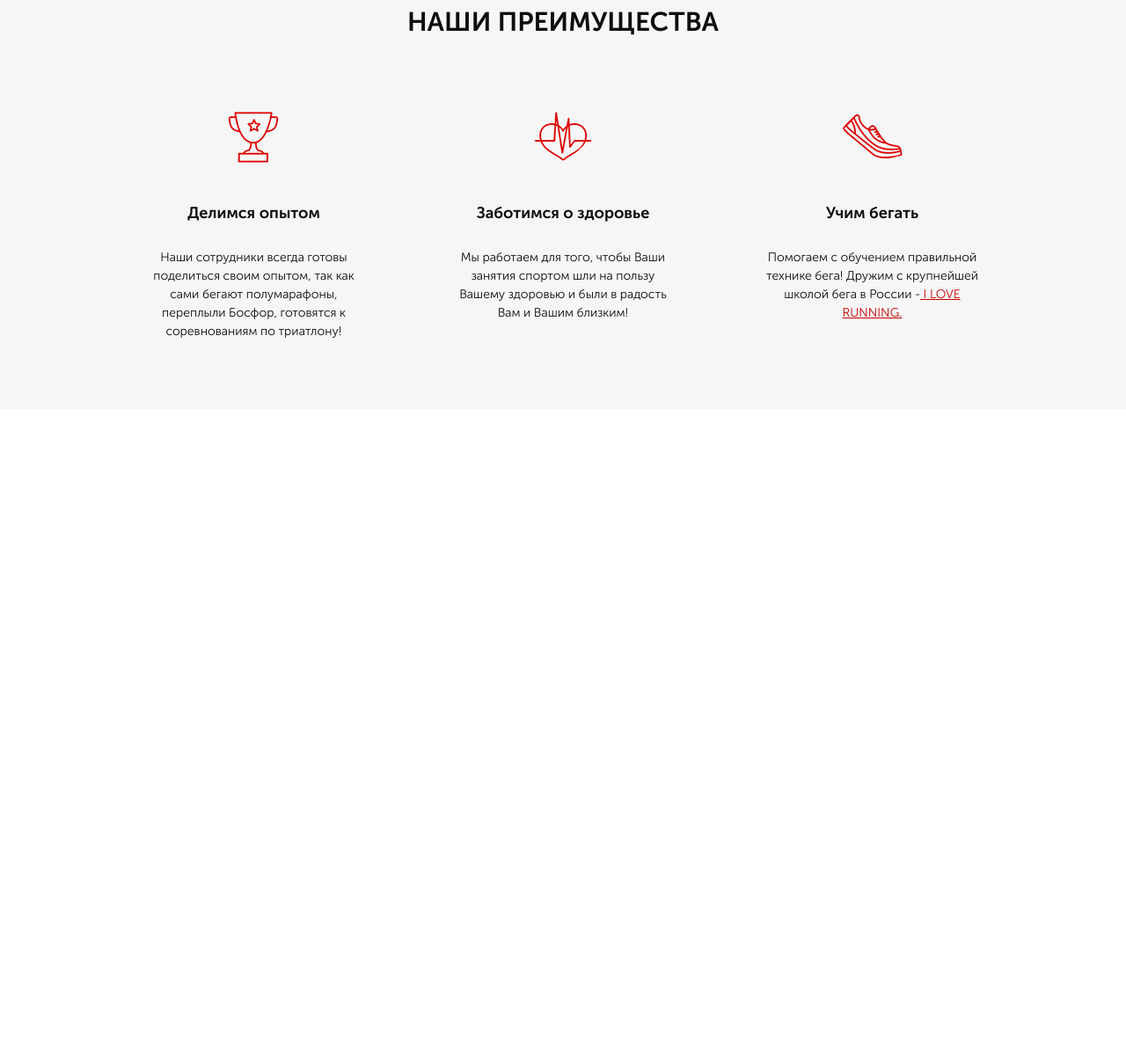
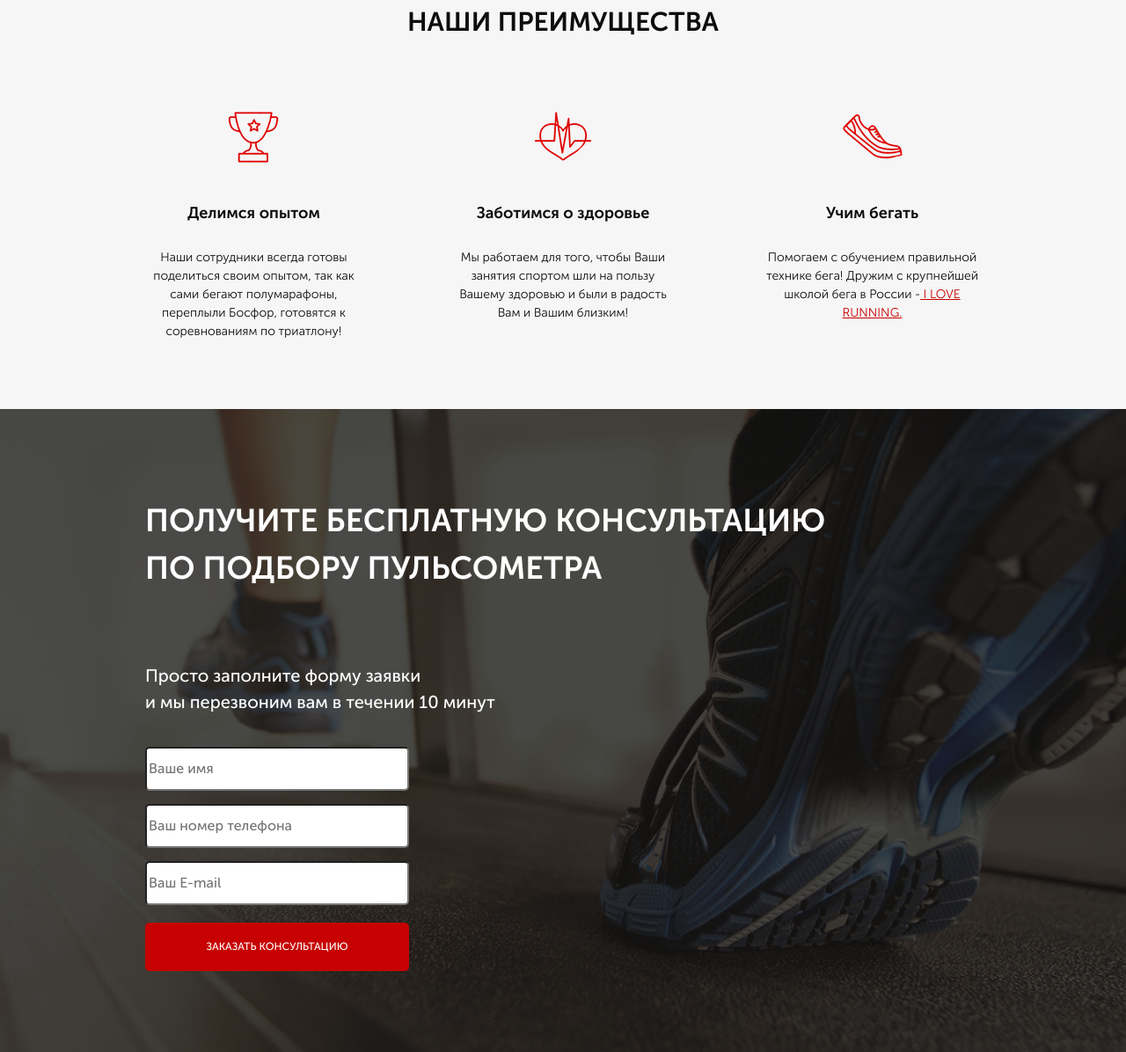
Before and after one commit to kiricenkovitalij/project_Pulse, a website: page src/index.html in a window 1280 px wide. Shown: the part 800-1996 px from the top of the page at 88% size. Before the commit the page ends 1265 px from the top, so only its background shows below. Drawn offline with Linux system fonts and the light colour scheme.

Commit message:
with form

```diff
--- a/src/index.html
+++ b/src/index.html
@@ -86,7 +86,20 @@
                 </div>
 
             </div>
-
+        </div>
+        <div class="consultation">
+            <div class="container">
+                <h2 class="promo__subheader">Получите бесплатную консультацию<br>
+                    по подбору пульсометра </h2>
+                <div class="consultation__text">Просто заполните форму заявки<br>
+                    и мы перезвоним вам в течении 10 минут</div>
+                <form action="">
+                    <input required type="text" name="first name" placeholder="Ваше имя" class="consultation__form"><br>
+                    <input required type="tel" name="tel" placeholder="Ваш номер телефона" class="consultation__form"><br>
+                    <input required type="email" name="email" placeholder="Ваш E-mail" class="consultation__form"><br>
+                    <button class="button button_main button_sub">заказать кОНСУЛЬТАЦИЮ</button>
+                </form>
+            </div>
         </div>
 
 </body>
--- a/src/sass/_general.scss
+++ b/src/sass/_general.scss
@@ -114,6 +114,12 @@
         height: 50px;
         margin-top: 67px;
     }
+    &_sub {
+        width: 300px;
+        height: 55px;
+        margin-top: 20px;
+    }
+
 
 }
 
@@ -156,3 +162,35 @@
     }
 
 }
+
+.consultation {
+    min-height: 680px;
+    padding: 100px 0 92px 0;
+    background: url("../img/bg_2.jpg") center center/cover no-repeat;
+    h2 {
+        color: #ffffff;
+        font-size: 36px;
+        font-weight: 700;
+        text-transform: uppercase;
+        text-align: left;
+    }
+    &__text {
+        color: #ffffff;
+        font-size: 20px;
+        font-weight: 500;
+        margin-top: 80px;
+    }
+    &__form {
+        width: 300px;
+        height: 50px;
+        border-radius: 5px;
+        background-color: #ffffff;
+        margin-top: 36px;
+        &:nth-child(3) {
+            margin-top: 15px;
+        }
+        &:nth-child(5) {
+            margin-top: 15px;
+        }
+    }
+}
```
Also changed, not shown: src/css/style.min.css, 1 other file.
